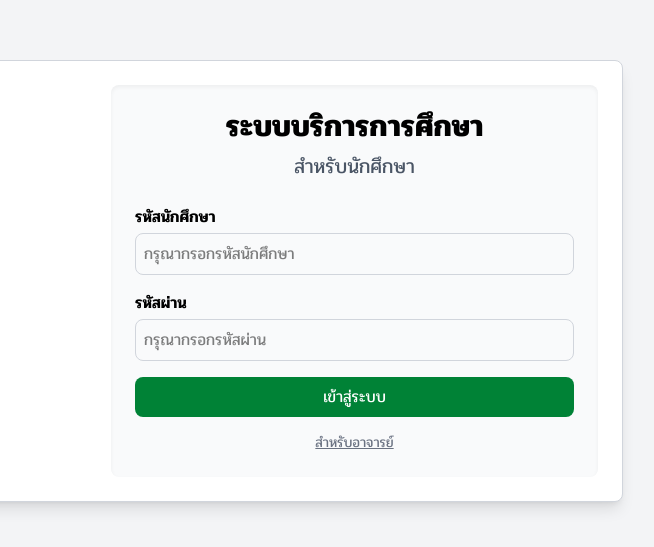
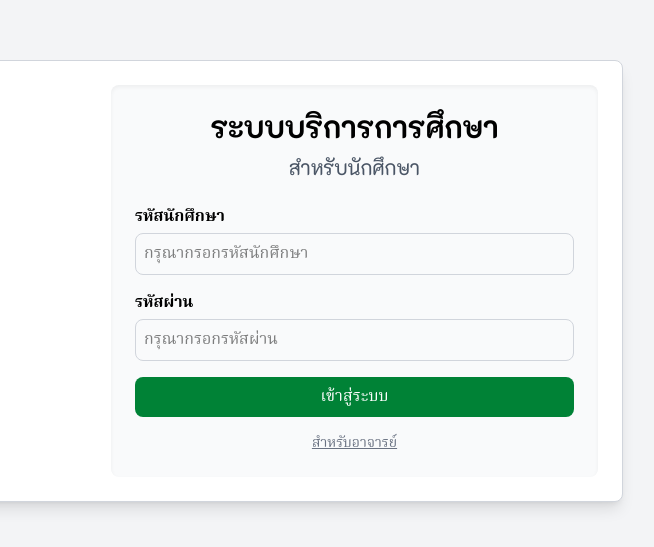
Before and after one commit to Anuphap2/MJU_REG, a website: page index.html in a window 1280 px wide. Shown: the part 119-666 px from the top of the page, 529-1183 px from the left. Drawn offline with Linux system fonts and the light colour scheme.

Commit message:
update fonts

```diff
--- a/css/styles.css
+++ b/css/styles.css
@@ -1,14 +1,14 @@
 @import url("https://fonts.googleapis.com/css2?family=K2D:ital,wght@0,100;0,200;0,300;0,400;0,500;0,600;0,700;0,800;1,100;1,200;1,300;1,400;1,500;1,600;1,700;1,800&family=Noto+Serif+Thai:wght@100..900&family=Pridi:wght@200;300;400;500;600;700&display=swap");
 
 * {
-  font-family: "Pridi", serif; /* Pridi Font Content ต่างๆ  */
+  font-family: "Noto Serif Thai", serif; /* Pridi Font Content ต่างๆ  */
   box-sizing: border-box;
 }
 body {
   padding: 0px;
   margin: 0px;
-  background-color: #E9EFEC;
-
+  background-color: #e9efec;
+}
 input:focus {
   outline: 2px solid #07af31;
 }
--- a/index.html
+++ b/index.html
@@ -22,8 +22,8 @@
                 <!-- Form Section -->
                 <div class="bg-gray-50 p-6 rounded-lg shadow-inner lg:w-1/2">
                     <div class="text-center mb-6">
-                        <h2 class="text-3xl font-bold mb-2">ระบบบริการการศึกษา</h2>
-                        <h5 class="text-xl text-gray-600">สำหรับนักศึกษา</h5>
+                        <h2 class="text-3xl font-bold mb-2 font-heading">ระบบบริการการศึกษา</h2>
+                        <h5 class="text-xl text-gray-600 font-heading">สำหรับนักศึกษา</h5>
                     </div>
                     <form>
                         <div class="mb-4">
```
Also changed, not shown: pages/students/calendar/index.html (+1 -1 lines), pages/students/rooms/index.html (+3 -1 lines).
